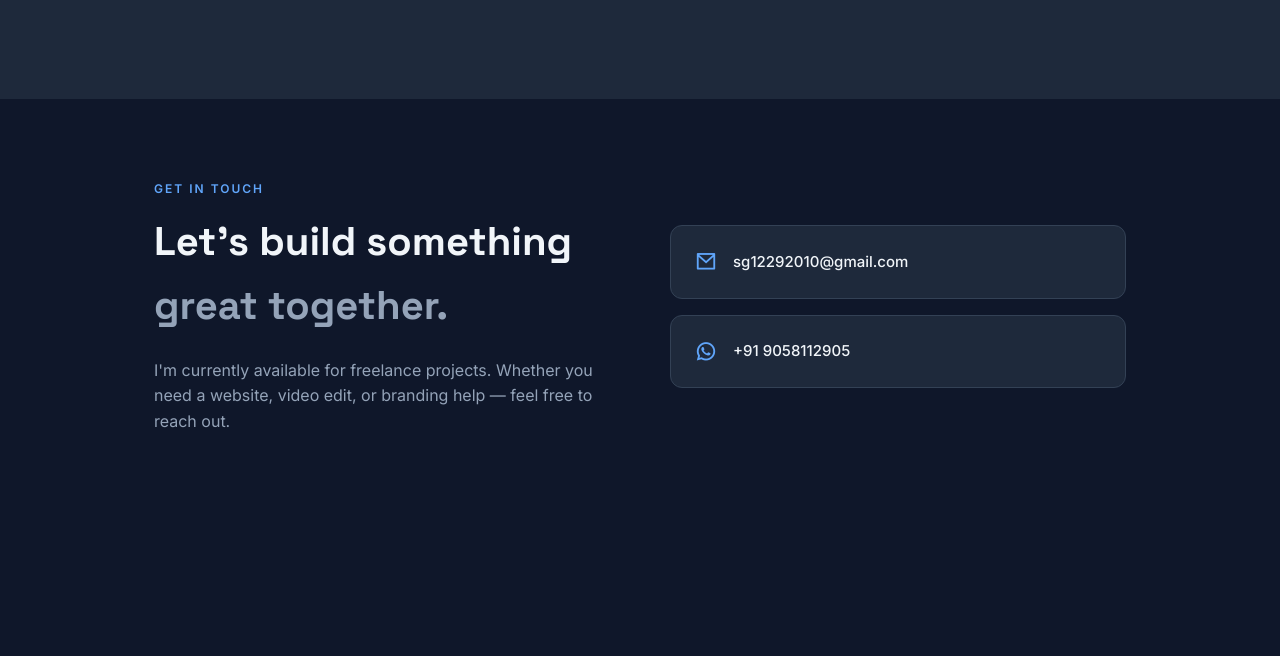
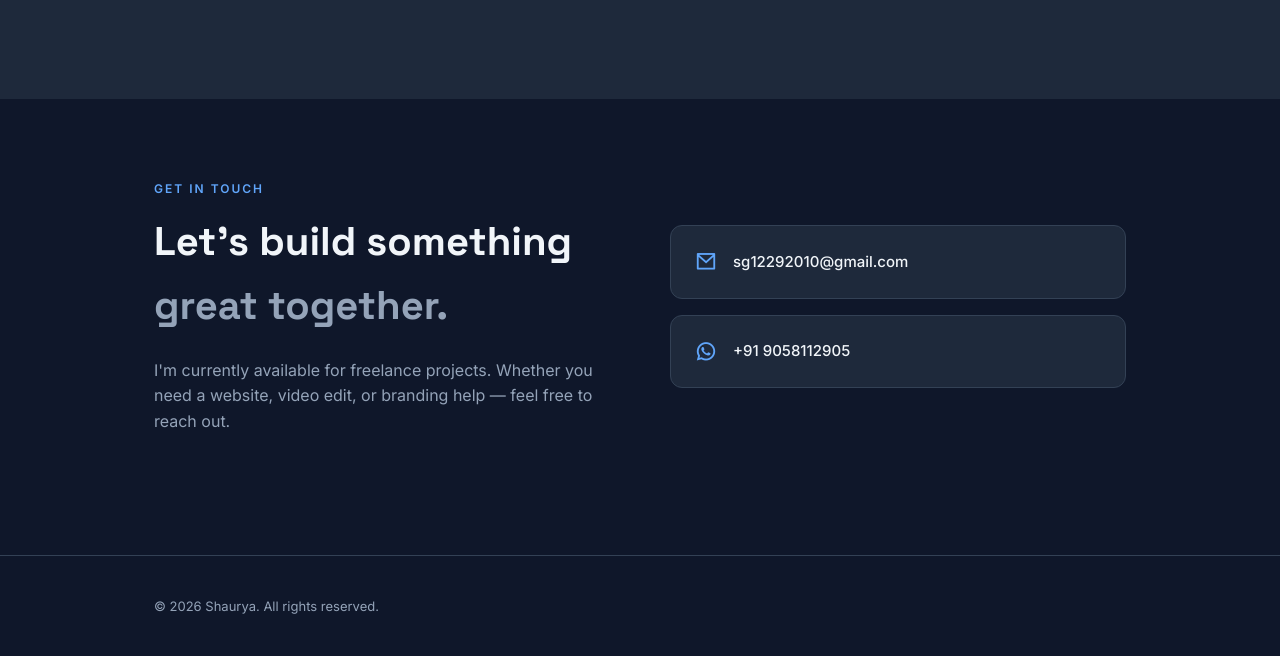
Before and after one commit to sg12292010-byte/portfolio, a plain HTML site: page index.html in a window 1280 px wide. Shown: the part 3012-3668 px from the top of the page. Before the commit the page ends 3527 px from the top, so only its background shows below. Drawn offline with nearby package versions, Linux system fonts and the light colour scheme.

Commit message:
Add files via upload

```diff
--- a/index.html
+++ b/index.html
@@ -194,6 +194,13 @@
     </section>
   </main>
 
+  <footer class="footer">
+    <div class="container footer-content">
+      <p>&copy; <span id="year"></span> Shaurya. All rights reserved.</p>
+
+    </div>
+  </footer>
+
   <script src="script.js"></script>
 </body>
 </html>
```
